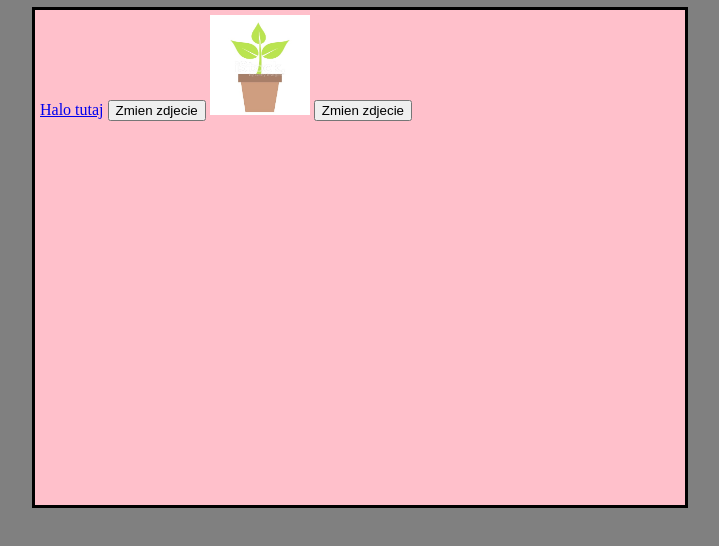
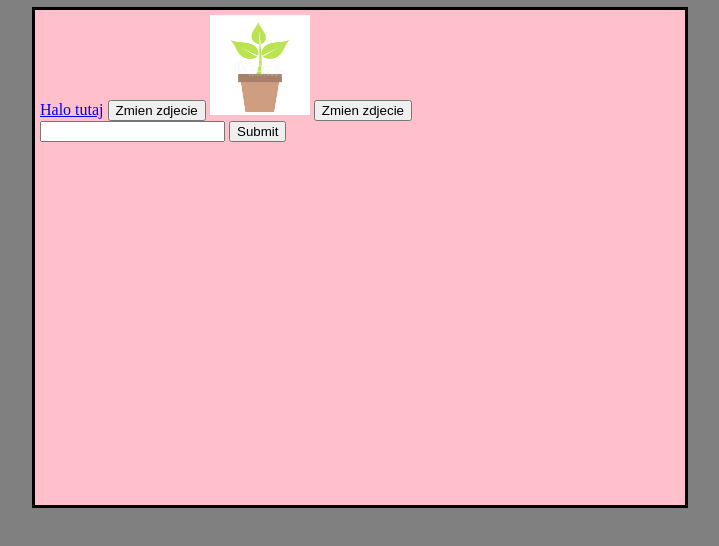
Before and after one commit to Szachh/strona, a plain HTML site: page PLIKI/javascript.html in a window 1280 px wide. Shown: the part 160-706 px from the top of the page, without its empty margins (288-1007 px from the left). Drawn offline with Linux system fonts and the light colour scheme.

Commit message:
Update javascript.html

```diff
--- a/PLIKI/javascript.html
+++ b/PLIKI/javascript.html
@@ -16,6 +16,10 @@
            <button onclick="document.getElementById('image').src='foto.jpg'">Zmien zdjecie</button>
            <img id="image" src="foto1.jpg">
            <button onclick="document.getElementById('image').src='foto1.jpg'">Zmien zdjecie</button>
+        <form>
+            <input type="text" id="imie"/>
+            <input type="submit" onclick="powitanie()"/>
+        </form>
         </div>
     </div>
 </body>
```
